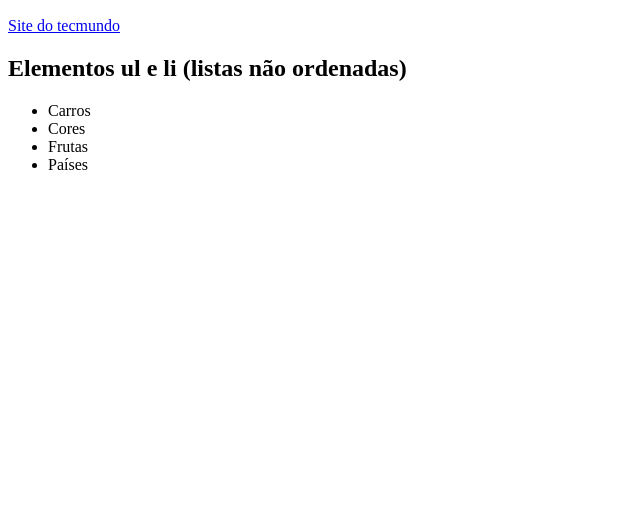
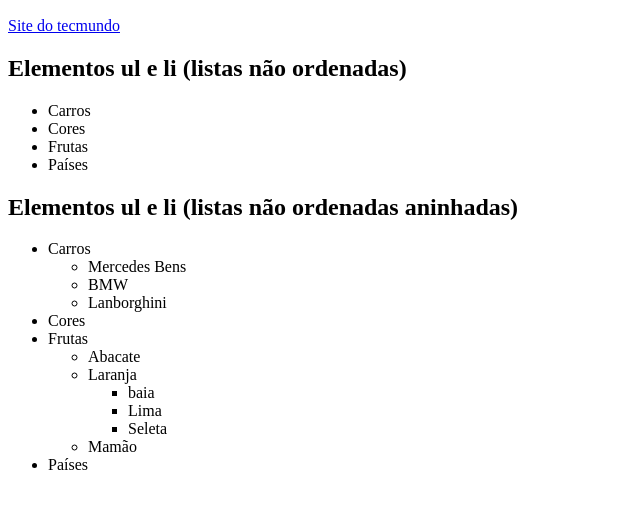
Before and after one commit to joseaugustosva/livroHTML5CSS3, a plain HTML site: page capitulo2/elementos-links-e-listas.html in a window 1280 px wide. Shown: the part 110-618 px from the top of the page, without its empty margins (0-640 px from the left). Drawn offline with Linux system fonts and the light colour scheme.

Commit message:
Inserir elementos ul e li (listas não ordendas aninhadas) em elementos-links-e-listas.html

```diff
--- a/capitulo2/elementos-links-e-listas.html
+++ b/capitulo2/elementos-links-e-listas.html
@@ -21,6 +21,32 @@
     <li>Países</li>
   </ul>
 
+  <h2>Elementos ul e li (listas não ordenadas aninhadas)</h2>
+  <ul>
+    <li>Carros
+      <ul>
+        <li>Mercedes Bens</li>
+        <li>BMW</li>
+        <li>Lanborghini</li>
+      </ul>
+    </li>
+    <li>Cores</li>
+    <li>Frutas
+      <ul>
+        <li>Abacate</li>
+        <li>Laranja
+          <ul>
+            <li>baia</li>
+            <li>Lima</li>
+            <li>Seleta</li>
+          </ul>
+        </li>
+        <li>Mamão</li>
+      </ul>
+    </li>
+    <li>Países</li>
+  </ul>
+
 
 </body>
 
```
